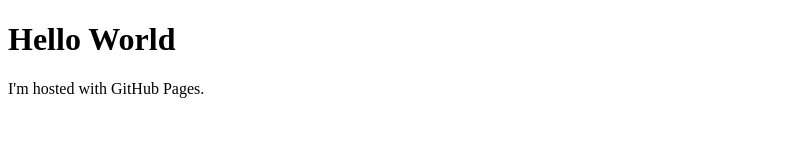
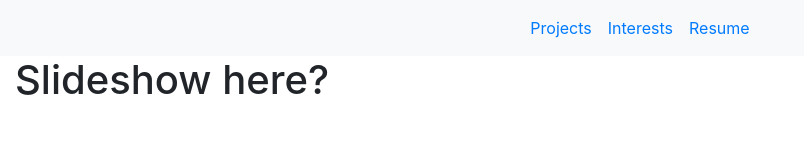
Before and after one commit to FCastaneda1/FCastaneda1.github.io, a plain HTML site: page index.html in a window 1280 px wide. Shown: the whole page, without its empty margins (0-804 px from the left). Drawn offline with nearby package versions, Linux system fonts and the light colour scheme.

Commit message:
Update index.html

```diff
--- a/index.html
+++ b/index.html
@@ -1,7 +1,33 @@
 <!DOCTYPE html>
-<html>
+<html lang="en">
+<head>
+    <title>Fabrizio Castaneda</title>
+    <meta charset="utf-8">
+    <meta name="viewport" content="width=device-width, initial-scale=1">
+    <link rel="stylesheet" href="https://maxcdn.bootstrapcdn.com/bootstrap/4.5.0/css/bootstrap.min.css">
+    <script src="https://ajax.googleapis.com/ajax/libs/jquery/3.5.1/jquery.min.js"></script>
+    <script src="https://cdnjs.cloudflare.com/ajax/libs/popper.js/1.16.0/umd/popper.min.js"></script>
+    <script src="https://maxcdn.bootstrapcdn.com/bootstrap/4.5.0/js/bootstrap.min.js"></script>
+</head>
 <body>
-<h1>Hello World</h1>
-<p>I'm hosted with GitHub Pages.</p>
+
+<nav class="navbar navbar-expand-sm bg-light justify-content-center">
+    <ul class="navbar-nav">
+        <li class="nav-item">
+            <a class="nav-link" href="#">Projects</a>
+        </li>
+        <li class="nav-item">
+            <a class="nav-link" href="#">Interests</a>
+        </li>
+        <li class="nav-item">
+            <a class="nav-link" href="#">Resume</a>
+        </li>
+    </ul>
+</nav>
+
+<div class="container-fluid">
+    <h1>Slideshow here?</h1>
+</div>
+
 </body>
 </html>
```
